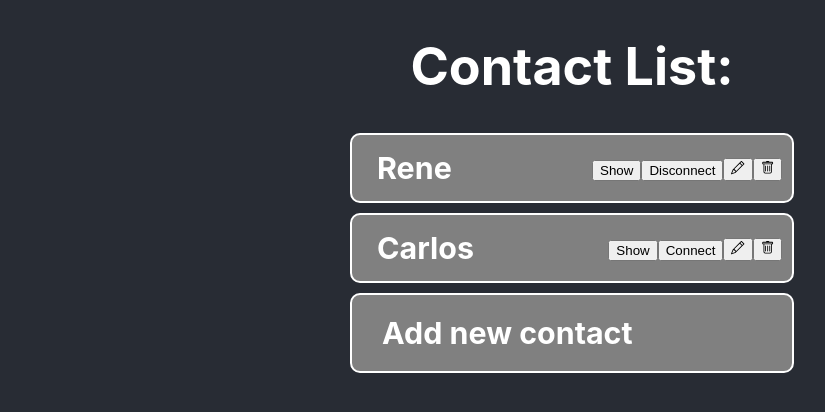
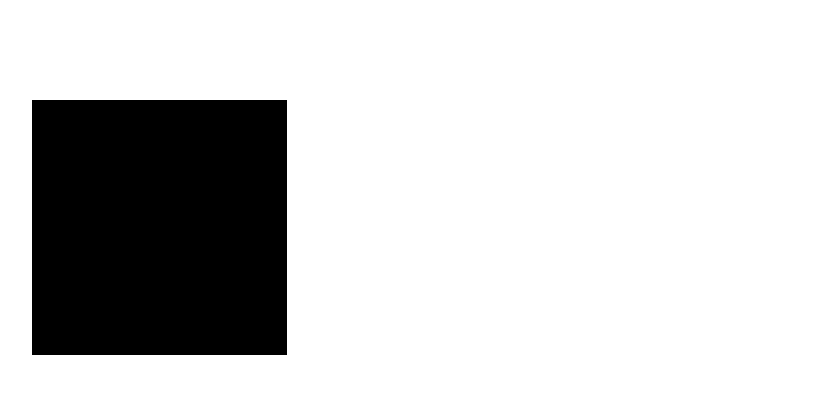
Before and after one commit to ReneSerranoLGFM/curso-reactjs-ejercicios, a React (Create React App) app: page / in a window 1280 px wide. Shown: the top 412 px of the page, without its empty margins (68-893 px from the left). Built offline with nearby package versions, Linux system fonts and the light colour scheme.

Commit message:
Initial commit, reto 4

```diff
--- a/src/App.js
+++ b/src/App.js
@@ -1,11 +1,11 @@
 import "./App.scss";
-import ContactList from "./components/ContactList";
+import Square from "./components/Square";
 
 function App() {
   return (
     <div className="App">
       <header className="App-header">
-        <ContactList />
+        <Square />
       </header>
     </div>
   );
--- a/src/App.scss
+++ b/src/App.scss
@@ -1,114 +1,6 @@
-.App {
-  text-align: center;
+.square {
+  margin: 100px;
+  width: 255px;
+  height: 255px;
+  background-color: black;
 }
-
-.App-logo {
-  height: 40vmin;
-  pointer-events: none;
-}
-
-@media (prefers-reduced-motion: no-preference) {
-  .App-logo {
-    animation: App-logo-spin infinite 20s linear;
-  }
-}
-
-.App-header {
-  background-color: #282c34;
-  min-height: 100vh;
-  display: flex;
-  flex-direction: column;
-  align-items: center;
-  // justify-content: center;
-  font-size: calc(10px + 2vmin);
-  color: white;
-}
-
-.App-link {
-  color: #61dafb;
-}
-
-@keyframes App-logo-spin {
-  from {
-    transform: rotate(0deg);
-  }
-  to {
-    transform: rotate(360deg);
-  }
-}
-
-.green {
-  color: rgb(3, 185, 3);
-}
-
-.red {
-  color: red;
-}
-
-.ContactComponent {
-  background: gray;
-  border: white solid 2px;
-  border-radius: 10px;
-  margin: 10px;
-  padding: 10px 20px;
-  min-width: 400px;
-  position: relative;
-  text-align: left;
-
-  input {
-    display: block;
-    margin: 5px 0;
-    font-size: 1.5rem;
-  }
-  .emailInput {
-    min-width: 300px;
-  }
-
-  h3, h4 {
-    text-align: left;
-    margin: 5px;
-  }
-
-  .buttonsContainer {
-    position: absolute;
-    top: 15px;
-    right: 10px;
-
-  }
-  button {
-    cursor: pointer;
-  }
-
-}
-
-.ContactCreateForm {
-  background: gray;
-  border: white solid 2px;
-  border-radius: 10px;
-  margin: 10px;
-  padding: 10px 20px;
-  min-width: 400px;
-  text-align: left;
-
-  h3, h4 {
-    text-align: left;
-    margin: 10px;
-    cursor: pointer;
-  }
-
-  .formGrid {
-    display: grid;
-    grid-template-columns: 40% 1fr;
-  }
-
-  button {
-    width: 100px;
-    cursor: pointer;
-  }
-}
-
-.flexContainer {
-  display: flex;
-  margin: 10px;
-  justify-content: center;
-}
--- a/src/components/ContactComponent.jsx
+++ /dev/null
@@ -1,89 +0,0 @@
-import React, { useState } from "react";
-import PropTypes from "prop-types";
-import { BsPencil, BsTrash } from "react-icons/bs";
-
-function ContactComponent(props) {
-  const [expanded, setExpanded] = useState(false);
-  const [editable, setEditable] = useState(false);
-  const [name, setName] = useState(props.contact.name);
-  const [lastName, setLastName] = useState(props.contact.last_name);
-  const [email, setEmail] = useState(props.contact.email);
-
-  const expand = () => {
-    setExpanded(!expanded);
-  };
-
-  const edit = () => {
-    setExpanded(true);
-    setEditable(!editable);
-  };
-
-  const updateContact = () => {
-    setEditable(false);
-    props.updateContact(name, lastName, email);
-  };
-
-  var nameElement;
-  var lastNameElement;
-  var emailElement;
-  var buttonElement;
-
-  if (editable) {
-    nameElement = <input placeholder={name} name="name" value={name} onChange={(e) => setName(e.target.value)}></input>;
-    lastNameElement = (
-      <input
-        placeholder={lastName}
-        name="last_name"
-        value={lastName}
-        onChange={(e) => setLastName(e.target.value)}
-      ></input>
-    );
-    emailElement = (
-      <input
-        className="emailInput"
-        placeholder={email}
-        name="email"
-        value={email}
-        onChange={(e) => setEmail(e.target.value)}
-      ></input>
-    );
-    buttonElement = <button onClick={updateContact}>Save</button>;
-  } else {
-    nameElement = <h3>{props.contact.name}</h3>;
-    lastNameElement = <h4>{props.contact.last_name}</h4>;
-    emailElement = <h4>{props.contact.email}</h4>;
-    buttonElement = <></>;
-  }
-
-  return (
-    <div className="ContactComponent">
-      {nameElement}
-      <div className="buttonsContainer">
-        <button onClick={expand}>{expanded ? "Hide" : "Show"}</button>
-        <button onClick={props.toggleOnline}>{props.contact.connected == false ? "Connect" : "Disconnect"}</button>
-        <button onClick={edit}>
-          <BsPencil />
-        </button>
-        <button onClick={props.deleteContact}>
-          <BsTrash />
-        </button>
-      </div>
-
-      {/* Only when expanded */}
-      {expanded ? (
-        <>
-          {lastNameElement}
-          {emailElement}
-          {buttonElement}
-          {props.contact.connected ? <h4 className="green">online</h4> : <h4 className="red">offline</h4>}
-        </>
-      ) : (
-        <></>
-      )}
-    </div>
-  );
-}
-
-ContactComponent.propTypes = {};
-
-export default ContactComponent;
--- a/src/components/ContactCreateForm.jsx
+++ /dev/null
@@ -1,48 +0,0 @@
-import React, { useState } from "react";
-import PropTypes from "prop-types";
-
-function ContactCreateForm(props) {
-  const [expanded, setExpanded] = useState(false);
-  const [name, setName] = useState("");
-  const [lastName, setLastName] = useState("");
-  const [email, setEmail] = useState("");
-
-  const expand = () => {
-    setExpanded(!expanded);
-  };
-
-  const onSubmit = (e) => {
-    e.preventDefault();
-    const connected = false;
-    props.addContact(name, lastName, email, connected);
-  };
-
-  return (
-    <form className="ContactCreateForm" onSubmit={onSubmit}>
-      <h3 onClick={expand}>Add new contact</h3>
-      {expanded ? (
-        <>
-          <div className="formGrid">
-            <label htmlFor="name">Name: </label>
-            <input placeholder="First Name" name="name" onChange={(e) => setName(e.target.value)}></input>
-
-            <label htmlFor="last_name">Last Name: </label>
-            <input placeholder="Last Name" name="last_name" onChange={(e) => setLastName(e.target.value)}></input>
-
-            <label htmlFor="email">Email: </label>
-            <input placeholder="Email" name="email" onChange={(e) => setEmail(e.target.value)}></input>
-          </div>
-          <div className="flexContainer">
-            <button type="submit">Add</button>
-          </div>
-        </>
-      ) : (
-        <></>
-      )}
-    </form>
-  );
-}
-
-ContactCreateForm.propTypes = {};
-
-export default ContactCreateForm;
--- a/src/components/ContactList.jsx
+++ /dev/null
@@ -1,66 +0,0 @@
-import React, { useState } from "react";
-import PropTypes from "prop-types";
-import ContactComponent from "./ContactComponent";
-import { Contact } from "../models/contact.class";
-import ContactCreateForm from "./ContactCreateForm";
-
-function ContactList(props) {
-  // Define initial example contacts
-  const contactExample = new Contact("Rene", "Serrano", "reneserrano@hotmail.com", true);
-  const contactExample2 = new Contact("Carlos", "Serrano", "carlosserrano@hotmail.com", false);
-
-  // Set component state to contacts
-  const [contacts, setContacts] = useState([contactExample, contactExample2]);
-
-  // Update contacts state function
-  const updateContact = (i, name, last_name, email) => {
-    var tempContacts = [...contacts];
-    tempContacts[i].name = name;
-    tempContacts[i].last_name = last_name;
-    tempContacts[i].email = email;
-    setContacts(tempContacts);
-  };
-
-  // Toggle online/offline on contact function
-  const toggleOnline = (i) => {
-    var tempContacts = [...contacts];
-    tempContacts[i].connected = !tempContacts[i].connected;
-    setContacts(tempContacts);
-  };
-
-  // Delete contact function
-  const deleteContact = (i) => {
-    var tempContacts = [...contacts];
-    tempContacts.splice(i, 1);
-    setContacts(tempContacts);
-  };
-
-  // Add contact function
-  const addContact = (name, lastName, email, connected) => {
-    const newContact = new Contact(name, lastName, email, connected);
-    var tempContacts = [...contacts, newContact];
-    setContacts(tempContacts);
-  };
-
-  return (
-    <div>
-      <h1>Contact List:</h1>
-      {contacts.map((contact, i) => {
-        return (
-          <ContactComponent
-            key={i}
-            contact={contact}
-            toggleOnline={() => toggleOnline(i)}
-            deleteContact={() => deleteContact(i)}
-            updateContact={(name, last_name, email) => updateContact(i, name, last_name, email)}
-          />
-        );
-      })}
-      <ContactCreateForm addContact={addContact} />
-    </div>
-  );
-}
-
-ContactList.propTypes = {};
-
-export default ContactList;
--- /dev/null
+++ b/src/components/Square.jsx
@@ -0,0 +1,38 @@
+import React from "react";
+import PropTypes from "prop-types";
+
+function Square(props) {
+  const changeColor = (e) => {
+    // Pick random red, green and blue
+    let red = Math.floor(Math.random() * 256);
+    let green = Math.floor(Math.random() * 256);
+    let blue = Math.floor(Math.random() * 256);
+
+    // Assign it to the element background color
+    e.target.style.backgroundColor = `rgb(${red}, ${green}, ${blue})`;
+  };
+
+  let intervalID;
+
+  const changingColors = (e) => {
+    changeColor(e);
+    intervalID = setInterval(() => changeColor(e), 200);
+  };
+
+  const stopChanging = (e) => {
+    clearInterval(intervalID);
+  };
+
+  return (
+    <div
+      className="square"
+      onMouseEnter={changingColors}
+      onMouseLeave={stopChanging}
+      onDoubleClick={stopChanging}
+    ></div>
+  );
+}
+
+Square.propTypes = {};
+
+export default Square;
--- a/src/models/contact.class.js
+++ /dev/null
@@ -1,13 +0,0 @@
-export class Contact {
-  name = "";
-  last_name = "";
-  email = "";
-  connected = false;
-
-  constructor(name, last_name, email, connected) {
-    this.name = name;
-    this.last_name = last_name;
-    this.email = email;
-    this.connected = connected;
-  }
-}
```
